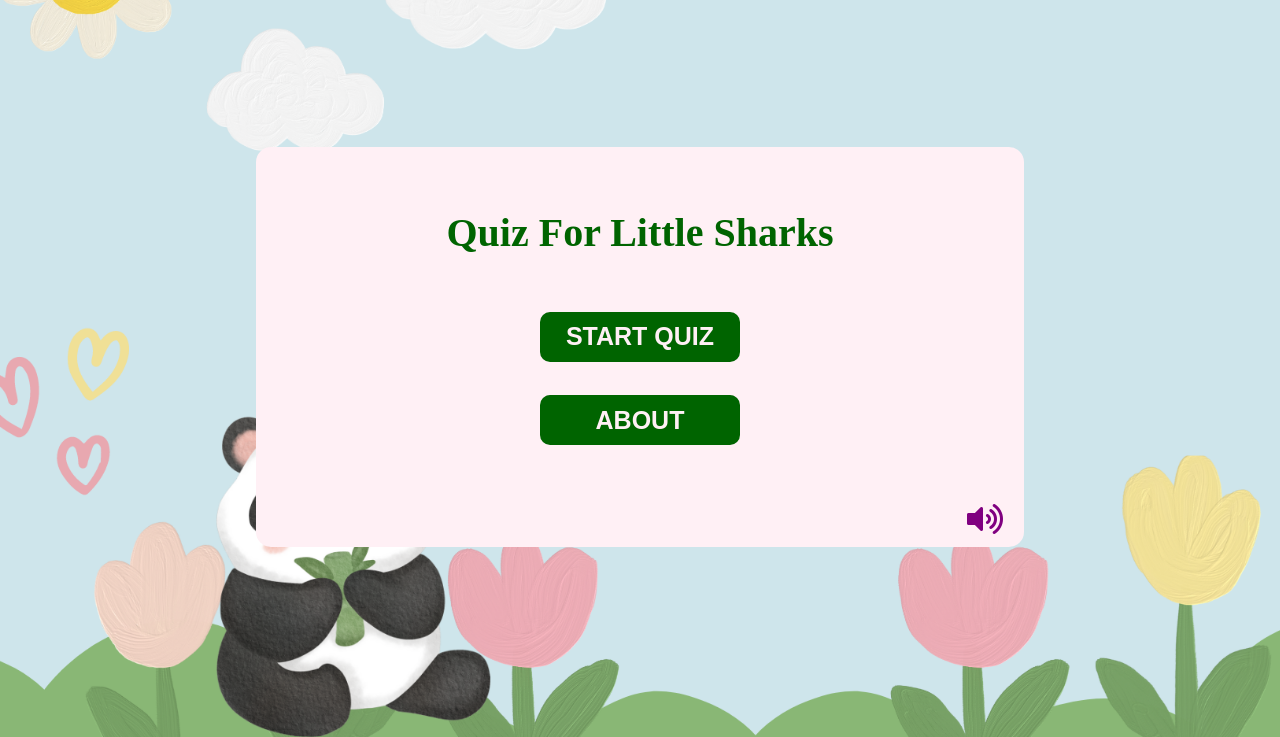
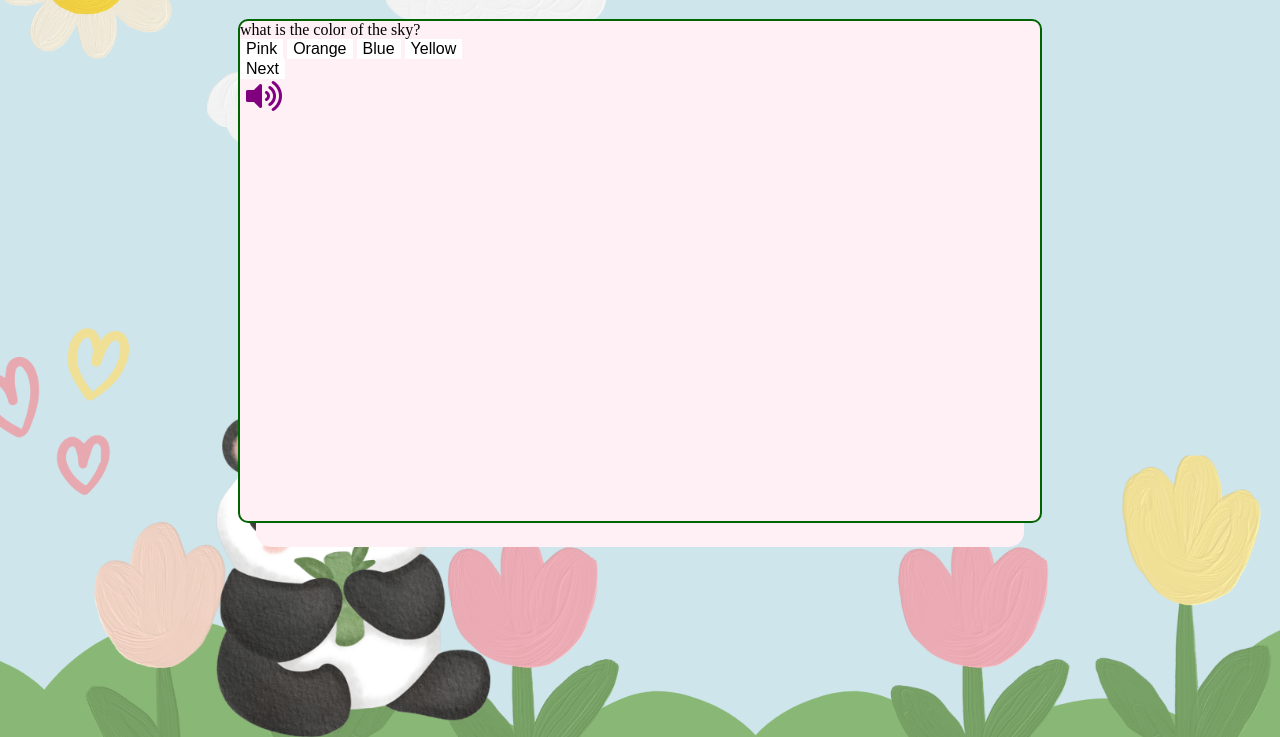
Before and after one commit to dyedavelly/kids-quiz, a website built with webpack: page index.html in a window 1280 px wide. Both pictures are taken after a click on the button "START QUIZ". Shown: the part 113-850 px from the top of the page. Built offline with nearby package versions, Linux system fonts and the light colour scheme.

Commit message:
added quiz modal

```diff
--- a/index.html
+++ b/index.html
@@ -27,10 +27,6 @@
         <button id="startButton">Start Quiz</button>
         <button id="aboutButton">About</button>
       </div>
-      <div class="volumeButtons">
-        <button><i class="fa fa-volume-up fa-2x"></i></button>
-        <button hidden="true"><i class="fa fa-volume-off fa-2x"></i></button>
-      </div>
     </div>
     <div class="aboutModal" id="aboutModal">
       <button id="closeButton" class="closeButton">&times;</button>
@@ -43,7 +39,25 @@
         At the end of the quiz, your score will be revealed.
         Join us and let the learning adventure begin! Start the quiz now!
       </div>
+      </div>
       <div id="overlay"></div> <!--yet to be implemented-->
+      <div class="quizModal" id="quizModal">
+          <div class="question">
+            <div id="questionText">what is the color of the sky?</div>
+            <div>
+              <button id="option1">Pink</button>
+              <button id="option2">Orange</button>
+              <button id="option3">Blue</button>
+              <button id="option4">Yellow</button>
+            </div>
+            <div>
+              <button id="nextQuestion">Next</button>
+            </div>
+          </div>
+        <div class="volumeButtons">
+          <button><i class="fa fa-volume-up fa-2x"></i></button>
+          <button hidden="true"><i class="fa fa-volume-off fa-2x"></i></button>
+        </div>
+      </div>
   </body>
-
 </html>
--- /dev/null
+++ b/src/assests/questions.js
@@ -0,0 +1,26 @@
+export default {
+    0: {
+        text: 'What is the color of a tree?',
+        option1: 'Teal',
+        option2: 'Black',
+        option3: 'Green',
+        option4: 'Pink',
+        correctAnswer: 'option3'
+    },
+    1: {
+        text: 'How many states are there in USA?',
+        option1: '50',
+        option2: '49',
+        option3: '48',
+        option4: '47',
+        correctAnswer: 'option1'
+    },
+    2: {
+        text: 'How many legs does a spider have?',
+        option1: '7',
+        option2: '6',
+        option3: '8',
+        option4: '4',
+        correctAnswer: 'option3'
+    }
+}
--- a/src/index.js
+++ b/src/index.js
@@ -1,4 +1,5 @@
 import * as aboutModal from './scripts/modal.js';
+import questions from './assests/questions.js';
 
 document.addEventListener('DOMContentLoaded', ()=> {
     const openModalButton = document.getElementById('aboutButton');
@@ -7,7 +8,6 @@ document.addEventListener('DOMContentLoaded', ()=> {
 
     openModalButton.addEventListener('click', () => {
         const modal = document.getElementById('aboutModal');
-        debugger
         aboutModal.openModal(modal);
     });
 
@@ -15,4 +15,19 @@ document.addEventListener('DOMContentLoaded', ()=> {
         const modal = document.getElementById('aboutModal');
         aboutModal.closeModal(modal);
     });
+
+    const startQuizButton = document.getElementById('startButton');
+    startQuizButton.addEventListener('click', () => {
+        debugger
+        const modal = document.getElementById('quizModal');
+        aboutModal.openModal(modal);
+    });
+
+    const nextButton = document.getElementById('nextQuestion');
+    let questionNumber = -1;
+    nextButton.addEventListener('click', () => {
+        questionNumber += 1;
+        const questionText = document.getElementById('questionText');
+        questionText.innerText = questions[questionNumber].text;
+    });
 });
--- a/src/index.scss
+++ b/src/index.scss
@@ -1,3 +1,4 @@
 @import '/src/styles/reset.scss';
 @import '/src/styles/home_page.css';
 @import '/src/styles/about_modal.css';
+@import '/src/styles/quiz_modal.css';
--- a/src/styles/home_page.css
+++ b/src/styles/home_page.css
@@ -63,14 +63,3 @@ body {
 #mainMenu button:hover {
     background-color: yellowgreen;
 }
-
-.volumeButtons {
-    display: flex;
-    align-self: flex-end;
-    margin-right: 15px;
-
-}
-.volumeButtons button {
-    background-color: lavenderblush;
-    color: purple;
-}
--- /dev/null
+++ b/src/styles/quiz_modal.css
@@ -0,0 +1,26 @@
+.quizModal {
+    position: fixed;
+    top: 48%;
+    left: 50%;
+    transform: translate(-50%, -50%) scale(0);
+    border: 2px solid darkgreen;
+    border-radius: 10px;
+    z-index: 1;
+    background-color: lavenderblush;
+    width: 800px;
+    height: 500px;
+    max-width: 80%;
+    display: flex;
+    flex-direction: column;
+}
+.quizModal.active {
+    transform: translate(-50%, -50%) scale(1);
+}
+
+.volumeButtons {
+    margin-right: 15px;
+}
+.volumeButtons button {
+    background-color: lavenderblush;
+    color: purple;
+}
```
Also changed, not shown: dist/main.css, dist/main.js.
